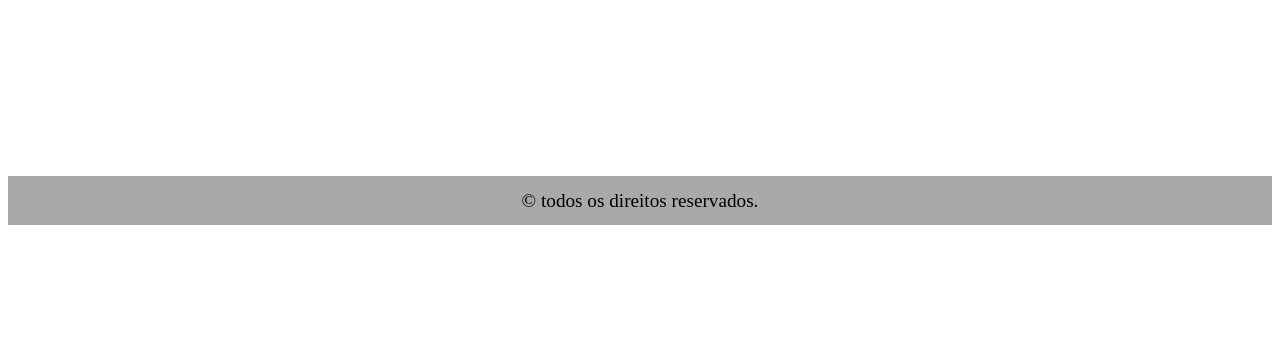
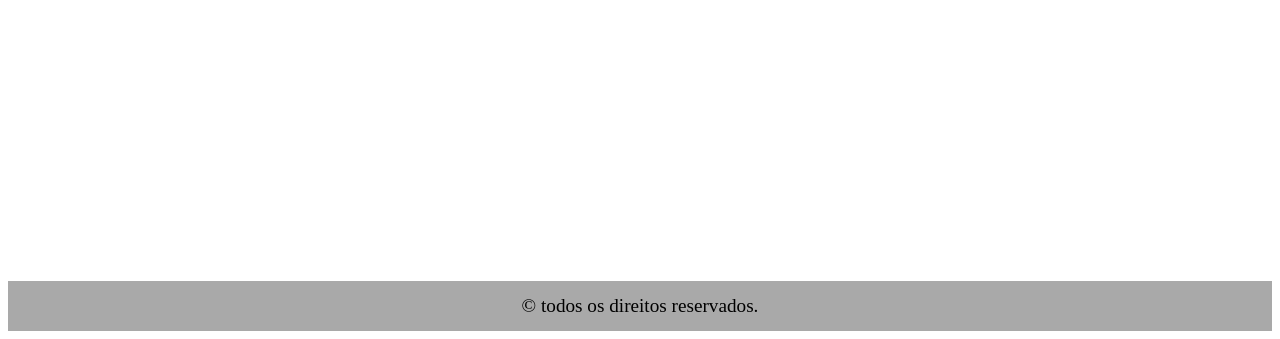
Before and after one commit to Vennom-Programer/TCC2.0, a plain HTML site: page index.html in a window 1280 px wide. Shown: the part 496-835 px from the top of the page. Before the commit the page ends 800 px from the top, so only its background shows below. Drawn offline with Linux system fonts and the light colour scheme.

Commit message:
ajuste do footer(css)

```diff
--- a/styles.css
+++ b/styles.css
@@ -26,6 +26,7 @@ footer{
     font-size: 120%;
     background-color:darkgray;
     padding: 1.1%;
+    margin-top: 5.5em;
 }
 
 .item1{
```
